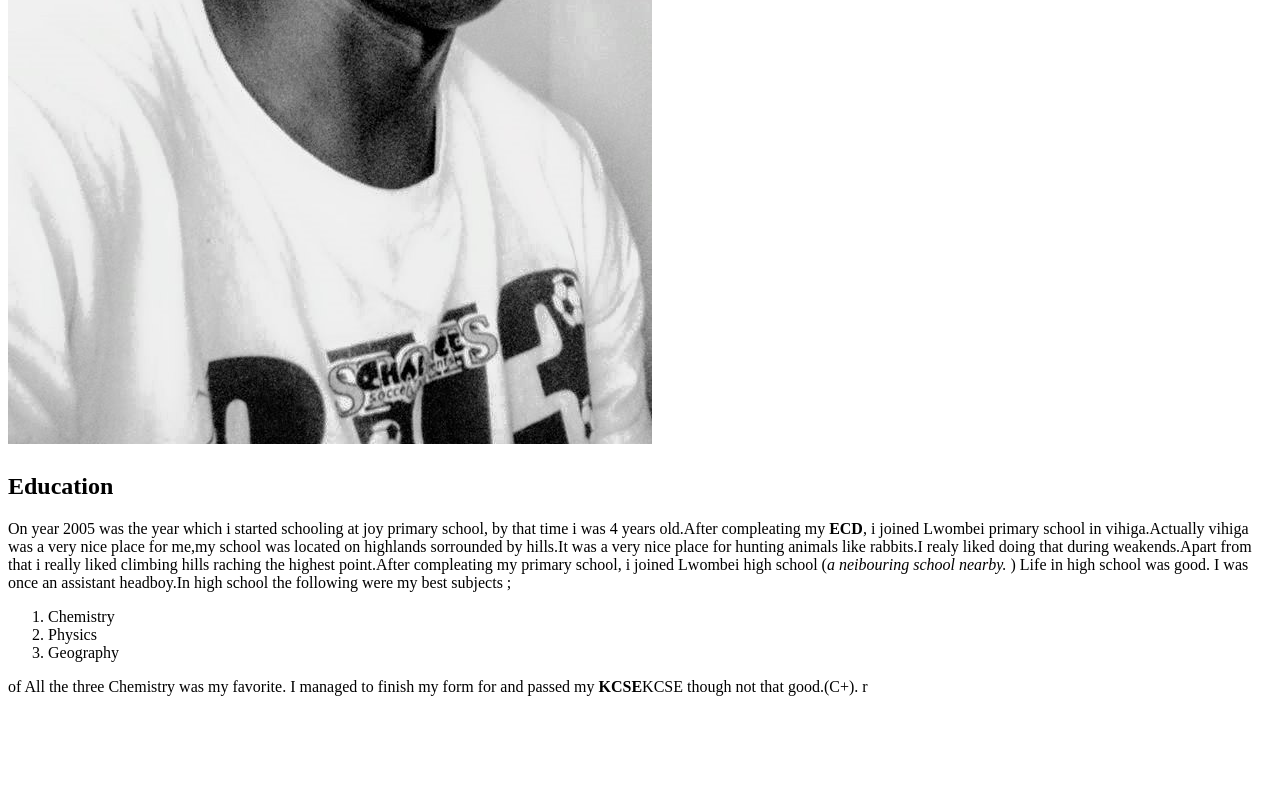
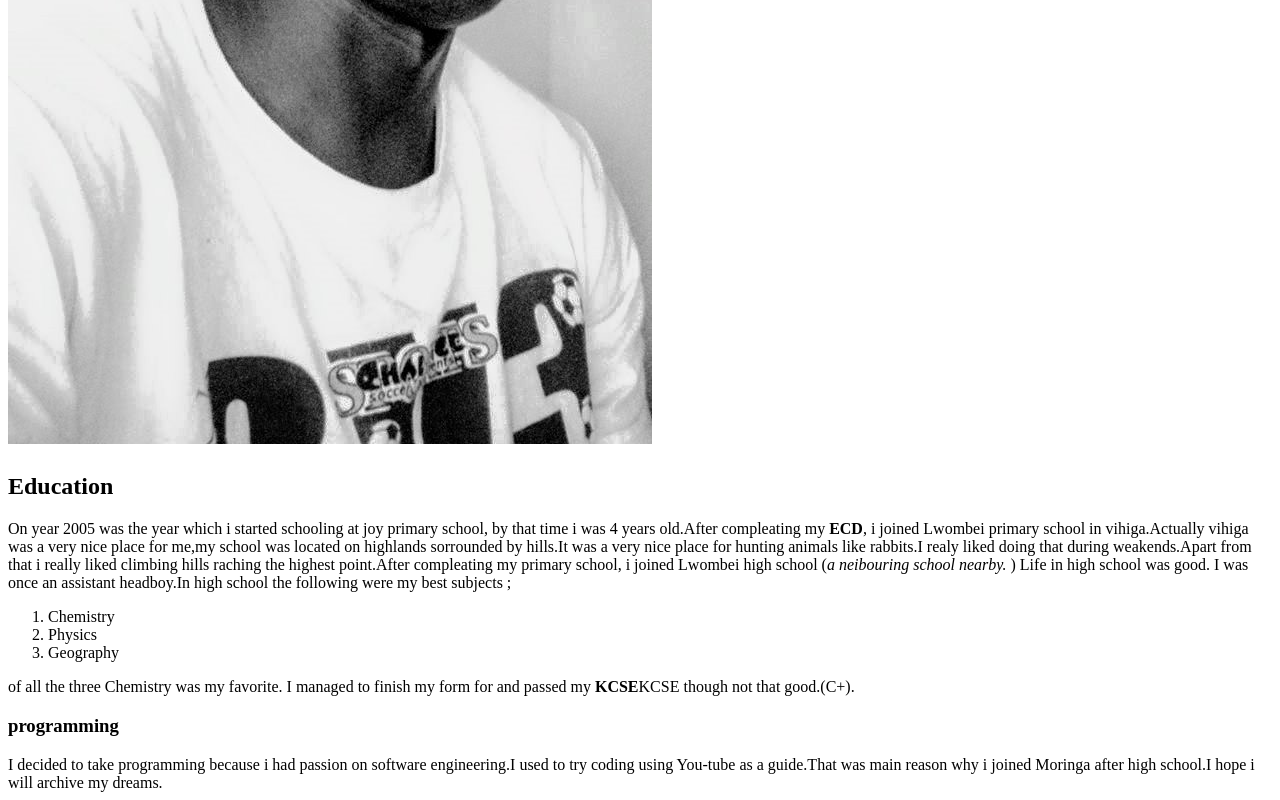
Before and after one commit to luch34/friday-proect, a plain HTML site: page index.html in a window 1280 px wide. Shown: the part 596-1396 px from the top of the page. Before the commit the page ends 1300 px from the top, so only its background shows below. Drawn offline with Linux system fonts and the light colour scheme.

Commit message:
Add paragraph 3 to the content

```diff
--- a/index.html
+++ b/index.html
@@ -6,7 +6,7 @@
      <img src="image/image.jpg" alt="">
   </head>
 
-  <body>
+
      <h2><strong>Education</strong></h2>
 
      <p1>On year 2005 was the year which i started schooling at joy primary
@@ -20,14 +20,24 @@
           school nearby.  </em>)</p1>
       <p2>Life in high school was good. I was once an assistant headboy.In
         high school the following were my best subjects ;
-            <ol>
+            <ol class="important">
                 <li>Chemistry</li>
                 <li>Physics</li>
                 <li>Geography</li>
-            </ol> of All the three Chemistry was my favorite. I managed to
+            </ol>
+        of all the three Chemistry was my favorite. I managed to
         finish my form for and passed my <strong>KCSE</strong>KCSE though not
         that good.(C+).
+       <h3>programming</h3>
+     <p3><div class="programming">
+        I decided to take programming because i had passion on software
+        engineering.I used to try coding using You-tube as a guide.That was <thead>
+        main reason why i joined Moringa after high school.I hope i will archive
+        my dreams.
+        </thead>
 
-r
+
+     </div>
+  <body>
 
 </html>
```
